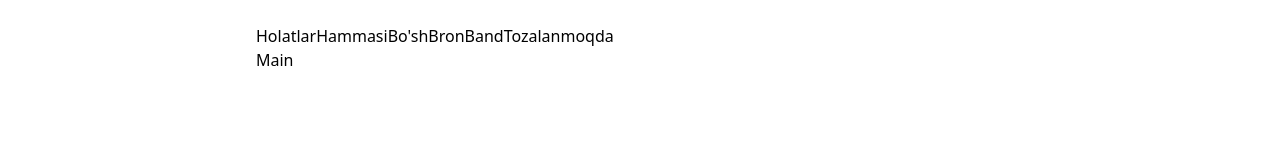
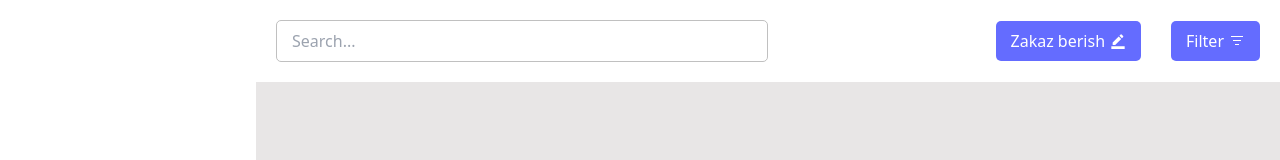
Before and after one commit to NodirbekAzamov/Hotel, a React (Vite) app: page / in a window 1280 px wide. Shown: the top 160 px of the page. Built offline with nearby package versions, Linux system fonts and the light colour scheme.

Commit message:
navbar created

```diff
--- a/src/components/navbar/Navbar.jsx
+++ b/src/components/navbar/Navbar.jsx
@@ -1,21 +1,50 @@
-import React from 'react'
-
+import React, { useState } from "react";
+import "./Navbar.scss";
+import { VscListFilter } from "react-icons/vsc";
+import { MdBorderColor } from "react-icons/md";
+import { IoIosArrowForward } from "react-icons/io";
 const Navbar = () => {
+    const [navbarPosition, setNavbarPosition] = useState(false)
+    const [navbarCategory, setNavbarCategory] = useState(false)
+    const [filterList, setFilterList] = useState(false)
   return (
-    <nav className='navbar'>
-      <div className='navbar__left'>
-        <input type="text" className='navbar__search'/>
-        <div>
-            <button>Holatlar</button>
-            <button>Hammasi</button>
-            <button>Bo'sh</button>
-            <button>Bron</button>
-            <button>Band</button>
-            <button>Tozalanmoqda</button>
+    <nav className="navbar">
+      <div className="navbar__item">
+        <input type="text" className="navbar__search" placeholder="Search..." />
+        <div className="navbar__right">
+          <button className="navbar__order">
+            Zakaz berish <MdBorderColor />
+          </button>
+          <button className="navbar__filter-btn" onClick={()=>setFilterList(prev=> !prev)}>
+            Filter <VscListFilter />
+          </button>
+          <div className={`navbar__filter ${filterList ? "right-0" : "right-[-300px]"}`}>
+            <button className="filter__list-btn" onClick={()=>setNavbarPosition(prev=> !prev)}>
+              Holatlar <IoIosArrowForward className={navbarPosition ? " rotate-[90deg] transition-all" : "transition-all"} />
+            </button>
+            <ul className={`navbar__position ${navbarPosition ? "h-[100%] transition-all" : "h-0 transition-all"}`}>
+              <li className="filter__list-item">Hammasi</li>
+              <li className="filter__list-item">Bo'sh</li>
+              <li className="filter__list-item">Bron</li>
+              <li className="filter__list-item">Band</li>
+              <li className="filter__list-item">Tozalanmoqda</li>
+            </ul>
+            <button className="filter__list-btn" onClick={()=>setNavbarCategory(prev=> !prev)}>
+              Kategoriyalar <IoIosArrowForward className={navbarCategory ? " rotate-[90deg] transition-all" : "transition-all"} />
+            </button>
+            <ul className={`navbar__category ${navbarCategory ? "h-[100%] transition-all" : "h-0 transition-all"}`}>
+              <li className="filter__list-item">Oddiy</li>
+              <li className="filter__list-item">Polu-Lyuks</li>
+              <li className="filter__list-item">Lyuks</li>
+              <li className="filter__list-item">3 kishilik</li>
+              <li className="filter__list-item">2 kishilik</li>
+              <li className="filter__list-item">1 kishilik</li>
+            </ul>
+          </div>
         </div>
       </div>
     </nav>
-  )
-}
+  );
+};
 
-export default Navbar
+export default Navbar;
--- a/src/components/navbar/Navbar.scss
+++ b/src/components/navbar/Navbar.scss
@@ -0,0 +1,127 @@
+* {
+    padding: 0;
+    margin: 0;
+    box-sizing: border-box;
+    list-style: none;
+}
+
+%flex-center {
+    display: flex;
+    align-items: center;
+    justify-content: center;
+}
+
+%flex-col {
+    flex-direction: column;
+    display: flex;
+    align-items: center;
+    justify-content: center;
+}
+
+$border-radius: 5px;
+
+.navbar {
+    position: fixed;
+    z-index: 12;
+    width: 80%;
+    background-color: var(--white);
+    @extend %flex-center;
+}
+
+.navbar__item {
+    width: 100%;
+    padding: 20px;
+    @extend %flex-center;
+    gap: 20px;
+    position: relative;
+    justify-content: space-between;
+}
+
+.navbar__filter {
+    @extend %flex-col;
+    align-items: flex-start;
+    width: 200px;
+    position: absolute;
+    z-index: 13;
+    top: 100%;
+    right: 0;
+    gap: 10px;
+    background: var(--white);
+    padding: 10px 20px;
+    border-radius: 0 0 10px 10px;
+    transition: .4s all;
+}
+
+.navbar__filter-btn {
+    padding: 8px 15px;
+    background: var(--bg-primary);
+    @extend %flex-center;
+    gap: 5px;
+    border-radius: $border-radius;
+    color: var(--white)
+}
+
+.navbar__position,.navbar__category {
+    @extend %flex-col;
+    align-items: flex-start;
+    gap: 5px;
+    width: 100%;
+    overflow: hidden;
+    transition: .4s all;
+    position: relative;
+}
+
+.filter__list-item {
+    font-size: 18px;
+    cursor: pointer;
+    padding: 5px 10px;
+    width: 100%;
+    border-radius: $border-radius;
+}
+
+.filter__list-btn {
+    font-size: 18px;
+    cursor: pointer;
+    padding: 5px 10px;
+    width: 100% !important;
+    border-radius: $border-radius;
+    background: var(--bg-primary);
+    color: var(--white);
+    @extend %flex-center;
+    justify-content: space-between;
+}
+
+
+
+.filter__list-item:hover {
+    background: var(--bg-main);
+}
+
+
+
+.navbar__search {
+    width: 50%;
+    border: 1px solid silver;
+    padding: 8px 15px;
+    border-radius: $border-radius;
+    outline: none;
+}
+
+.navbar__search:focus {
+    border: 1px solid var(--bg-primary);
+
+}
+
+.navbar__right {
+    @extend %flex-center;
+    gap: 30px;
+}
+
+.navbar__order {
+    @extend %flex-center;
+    gap: 5px;
+    border-radius: $border-radius;
+    background: var(--bg-primary);
+    color: var(--white);
+    padding: 8px 15px;
+}
--- a/src/index.css
+++ b/src/index.css
@@ -4,7 +4,7 @@
 
 
 :root {
-  --text-white: #fff;
+  --white: #fff;
   --bg-primary: #646cff;
   --bg-main: #e8e6e6;
 }
--- a/src/pages/Main/Main.scss
+++ b/src/pages/Main/Main.scss
@@ -4,3 +4,9 @@
     box-sizing: border-box;
     list-style: none;
 }
+
+.main {
+    width: 100%;
+    min-height: 100vh;
+    background: var(--bg-main);
+}
```
Also changed, not shown: src/assets/logo.jpg (added).
